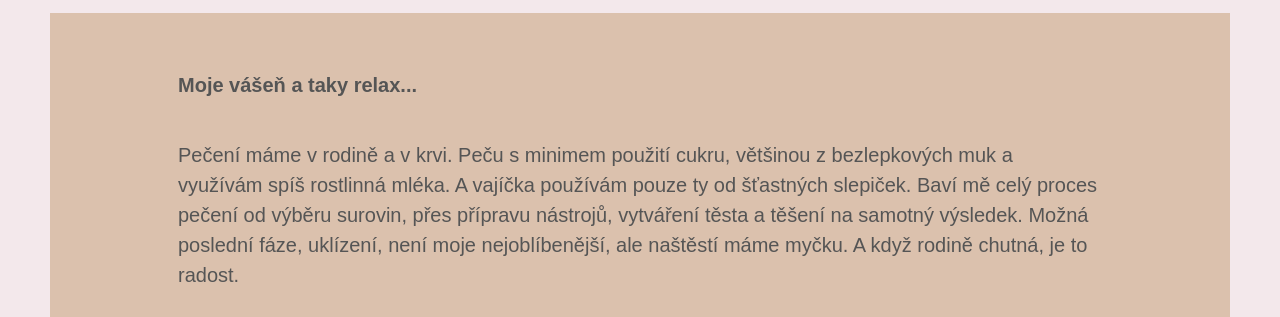
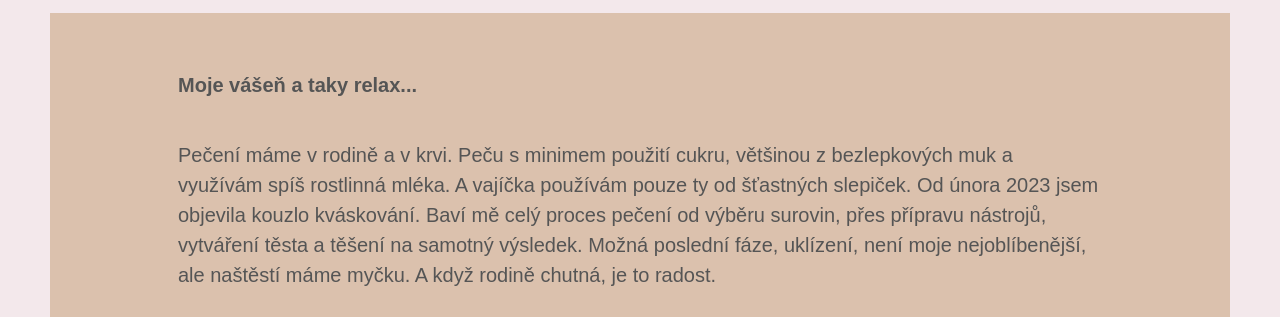
Before and after one commit to petrtylova-radka/Projekt-01-vizitka, a plain HTML site: page index.html in a window 1280 px wide. Shown: the part 872-1189 px from the top of the page. Drawn offline with Linux system fonts and the light colour scheme.

Commit message:
uprava textu

```diff
--- a/index.html
+++ b/index.html
@@ -42,7 +42,7 @@
 
     <section id="peceni" class="tmava">
         <h2>Moje vášeň a taky relax...</h2>
-        <p>Pečení máme v rodině a v krvi. Peču s minimem použití cukru, většinou z bezlepkových muk a využívám spíš rostlinná mléka. A vajíčka používám pouze ty od šťastných slepiček. Baví mě celý proces pečení od výběru surovin, přes přípravu nástrojů, vytváření těsta a těšení na samotný výsledek. Možná poslední fáze, uklízení, není moje nejoblíbenější, ale naštěstí máme myčku. A když rodině chutná, je to radost.
+        <p>Pečení máme v rodině a v krvi. Peču s minimem použití cukru, většinou z bezlepkových muk a využívám spíš rostlinná mléka. A vajíčka používám pouze ty od šťastných slepiček. Od února 2023 jsem objevila kouzlo kváskování. Baví mě celý proces pečení od výběru surovin, přes přípravu nástrojů, vytváření těsta a těšení na samotný výsledek. Možná poslední fáze, uklízení, není moje nejoblíbenější, ale naštěstí máme myčku. A když rodině chutná, je to radost.
         </p>
         <div>
             <img class="foto galerie", src="obrazky/bezlepkove peceni.jpg" alt="pečení bez lepku">
```
